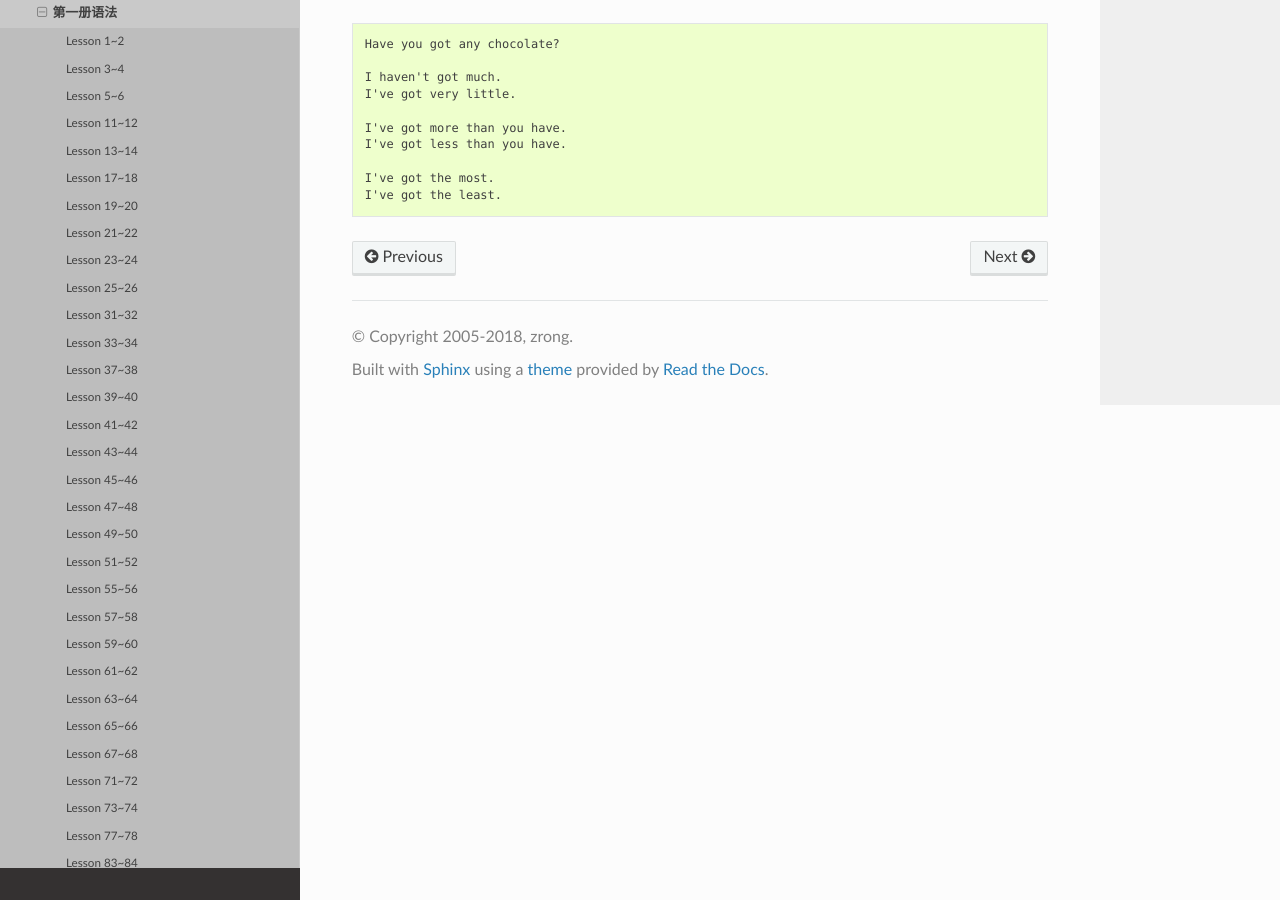
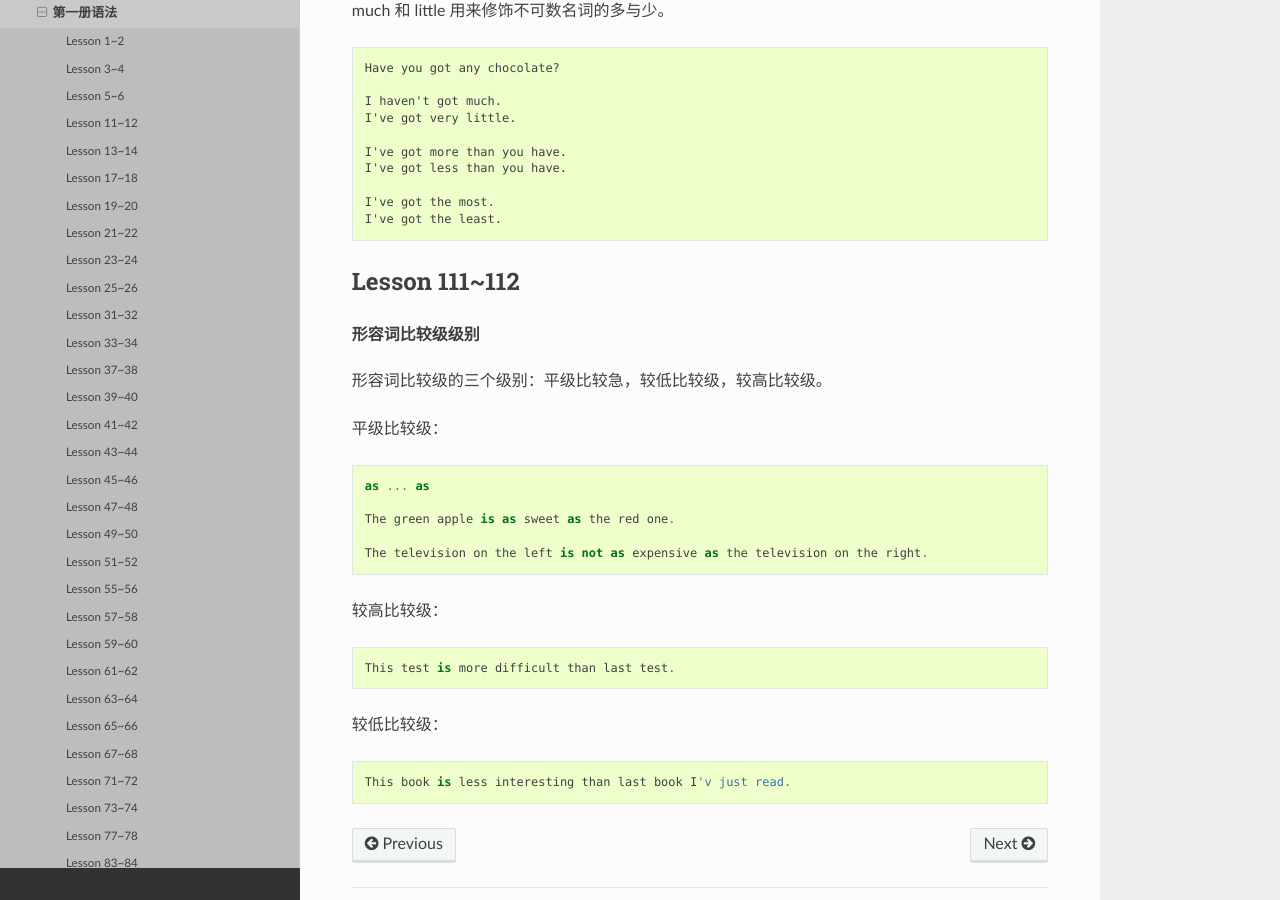
Before and after one commit to zrong/wiki, a Sphinx documentation site: the page built from source/lang/nce/1grammar.rst, in a window 1280 px wide and 900 px high, scrolled down 19264 px. Built offline with Sphinx 7.4.7 and the Read the Docs theme 2.0.0, drawn with Linux system fonts in a browser that asks for light colours.

Commit message:
📦 NEW: 111-112

```diff
--- a/source/lang/nce/1grammar.rst
+++ b/source/lang/nce/1grammar.rst
@@ -856,3 +856,30 @@ much 和 little 用来修饰不可数名词的多与少。 ::
 
     I've got the most.
     I've got the least.
+
+
+Lesson 111~112
+================
+
+.. glossary::
+
+    形容词比较级级别
+
+形容词比较级的三个级别：平级比较急，较低比较级，较高比较级。
+
+
+平级比较级： ::
+
+    as ... as
+
+    The green apple is as sweet as the red one.
+
+    The television on the left is not as expensive as the television on the right.
+
+较高比较级： ::
+
+    This test is more difficult than last test.
+
+较低比较级： ::
+
+    This book is less interesting than last book I'v just read.
```
Also changed, not shown: source/lang/nce/1sentence.rst (+20 -0 lines).
